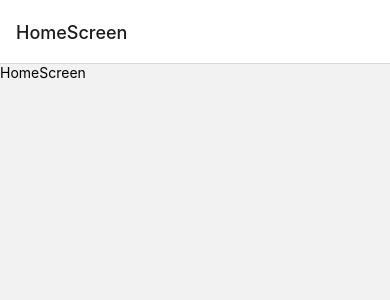
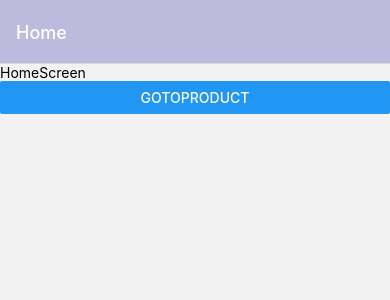
Before and after one commit to aytacbulanik/React_Native_TestLibrary, a React Native app: screen /HomeScreen in a window 390 px wide. Shown: the top 300 px of the page. Built offline with nearby package versions, Linux system fonts and the light colour scheme.

Commit message:
custom component added

```diff
--- a/src/App.js
+++ b/src/App.js
@@ -3,13 +3,23 @@ import {NavigationContainer} from '@react-navigation/native';
 import {createNativeStackNavigator} from '@react-navigation/native-stack';
 
 import HomeScreen from './Pages/HomeScreen/HomeScreen';
+import ProductScreen from './Pages/ProductScreen/ProductScreen';
 const Stack = createNativeStackNavigator();
 
 const App = () => {
   return (
     <NavigationContainer>
       <Stack.Navigator>
-        <Stack.Screen name="HomeScreen" component={HomeScreen} />
+        <Stack.Screen
+          name="HomeScreen"
+          component={HomeScreen}
+          options={{
+            title: 'Home',
+            headerStyle: {backgroundColor: '#bdbbdd'},
+            headerTintColor: 'white',
+          }}
+        />
+        <Stack.Screen name="ProductScreen" component={ProductScreen} />
       </Stack.Navigator>
     </NavigationContainer>
   );
--- a/src/Pages/HomeScreen/HomeScreen.js
+++ b/src/Pages/HomeScreen/HomeScreen.js
@@ -1,10 +1,14 @@
-import {View, Text} from 'react-native';
+import {View, Text, Button} from 'react-native';
 import React from 'react';
 
-const HomeScreen = () => {
+const HomeScreen = ({navigation}) => {
+  const gotoProductScreen = () => {
+    navigation.navigate('ProductScreen');
+  };
   return (
     <View>
       <Text>HomeScreen</Text>
+      <Button title="GoToProduct" onPress={gotoProductScreen} />
     </View>
   );
 };
--- /dev/null
+++ b/src/Pages/ProductScreen/ProductScreen.js
@@ -0,0 +1,12 @@
+import {View, Text} from 'react-native';
+import React from 'react';
+
+const ProductScreen = () => {
+  return (
+    <View>
+      <Text>ProductScreen</Text>
+    </View>
+  );
+};
+
+export default ProductScreen;
--- /dev/null
+++ b/src/components/CategoryLabel/index.js
@@ -0,0 +1 @@
+export {default} from './CategoryLabel';
--- /dev/null
+++ b/src/components/Product/index.js
@@ -0,0 +1 @@
+export {default} from './Product';
```
Also changed, not shown: src/components/Product/Product.js (added, +12 -0 lines), src/components/CategoryLabel/Category.Style.js (added), src/components/CategoryLabel/CategoryLabel.js (added), src/components/Product/Product.Style.js (added).
